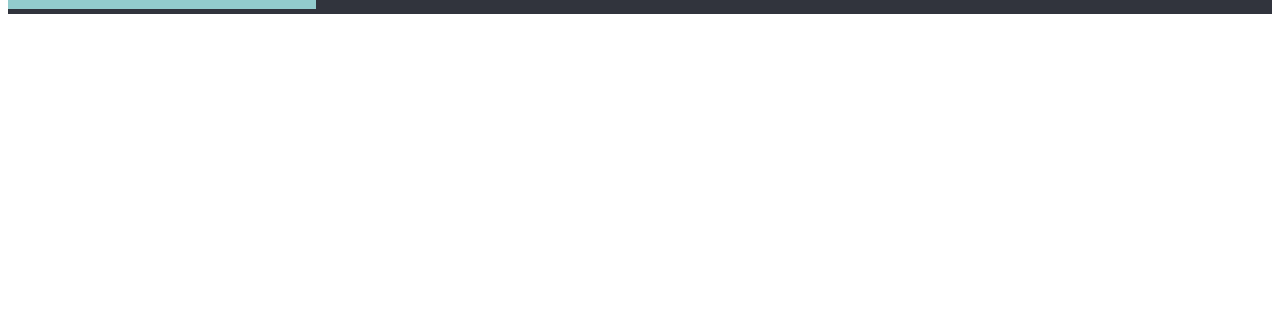
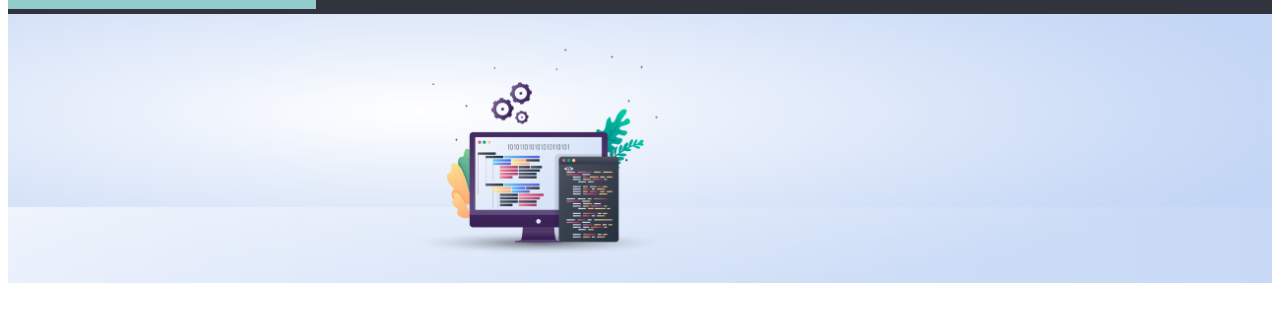
Before and after one commit to cubeleon/Portfolio, a plain HTML site: page index.html in a window 1280 px wide. Shown: the part 56-378 px from the top of the page. Drawn offline with Linux system fonts and the light colour scheme.

Commit message:
Added main banner

```diff
--- a/index.html
+++ b/index.html
@@ -18,6 +18,11 @@
         <a href="#resume">Resume</a>
       </nav>
     </header>
+    <!-- Main banner -->
+    <section class="main-banner">
+      <img src="assets/Artboard 6.png" />
+    </section>
+
     <!-- CSS move this to separate file later -->
     <style>
       :root {
@@ -59,6 +64,17 @@
       nav a:hover {
         color: var(--white);
       }
+
+      .main-banner {
+        flex-direction: column;
+        justify-content: space-between;
+
+      }
+        .main-banner img {
+        max-width: 100%;
+        height: auto;
+        }
+      }
     </style>
   </body>
 </html>
```
Also changed, not shown: assets/Artboard 6.png (added).
